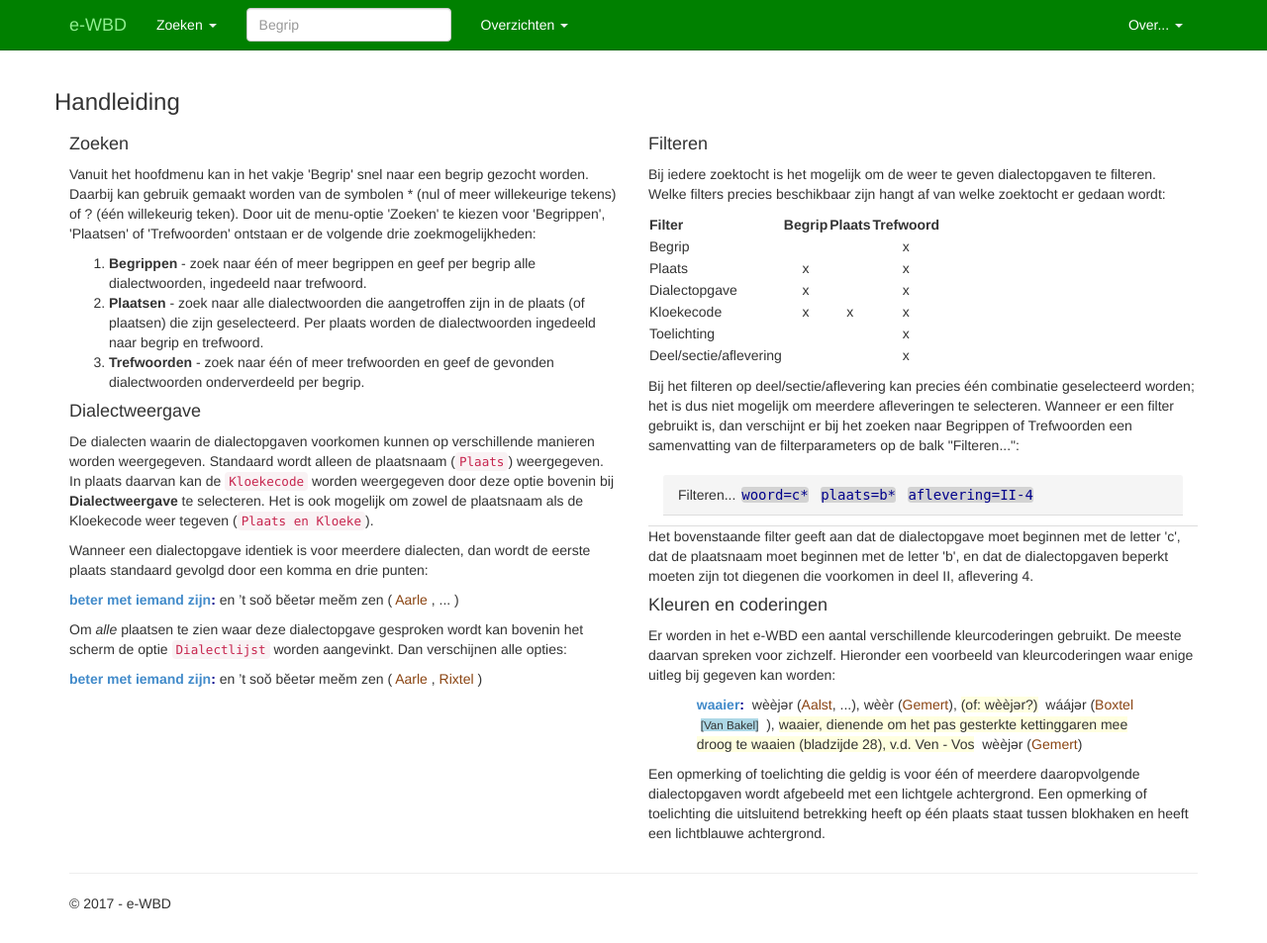
After one commit to ErwinKomen/RU-wbd, a Django app: page /guide in a window 1280 px wide. The commit adds this page. Shown: the whole page at 99% size. Run offline with Django 3.2, Linux system fonts and the light colour scheme; parts of the project's set-up code (start-up, migrations or seed data) failed here and were passed over; some libraries are stand-ins or nearby versions.

Commit message:
Added a guide and did some small changes

```diff
--- a/wbd/wbd/dictionary/forms.py
+++ b/wbd/wbd/dictionary/forms.py
@@ -54,7 +54,7 @@ class LemmaSearchForm(forms.ModelForm):
     sortOrder = forms.CharField(label=_("Sort Order"), initial="lemma")
     woord = forms.CharField(label=_("Dialectopgave"))
     dialectCode = forms.CharField(label=_("Kloeke code"))
-    dialectCity = forms.CharField(label=_("Stad"))
+    dialectCity = forms.CharField(label=_("Plaats"))
     bronnen = forms.CharField(label=_("Bronnen"))
     optdialect = forms.CharField(label=_("Dialectweergave"))
     aflevering = forms.CharField(label=_("Deel/sectie/aflevering"))
--- /dev/null
+++ b/wbd/wbd/dictionary/templates/dictionary/guide.html
@@ -0,0 +1,124 @@
+{% extends "dictionary/layout.html" %}
+{% load staticfiles %}
+
+
+{% block content %}
+
+<div class="row">
+
+  <h3>Handleiding</h3>
+
+  <div class="col-md-6">
+    <h4>Zoeken</h4>
+    <p>Vanuit het hoofdmenu kan in het vakje 'Begrip' snel naar een begrip gezocht worden.
+    Daarbij kan gebruik gemaakt worden van de symbolen * (nul of meer willekeurige tekens) of ? (één willekeurig teken).
+    Door uit de menu-optie 'Zoeken' te kiezen voor 'Begrippen', 'Plaatsen' of 'Trefwoorden' ontstaan er de volgende drie zoekmogelijkheden:
+      <ol>
+        <li><b>Begrippen</b> - zoek naar één of meer begrippen en geef per begrip alle dialectwoorden, ingedeeld naar trefwoord.</li>
+        <li><b>Plaatsen</b> - zoek naar alle dialectwoorden die aangetroffen zijn in de plaats (of plaatsen) die zijn geselecteerd.
+        Per plaats worden de dialectwoorden ingedeeld naar begrip en trefwoord.</li>
+        <li><b>Trefwoorden</b> - zoek naar één of meer trefwoorden en geef de gevonden dialectwoorden onderverdeeld per begrip.</li>
+      </ol>
+    </p>
+    <h4>Dialectweergave</h4>
+    <p>De dialecten waarin de dialectopgaven voorkomen kunnen op verschillende manieren worden weergegeven.
+    Standaard wordt alleen de plaatsnaam (<code>Plaats</code>) weergegeven.
+    In plaats daarvan kan de <code>Kloekecode</code> worden weergegeven door deze optie bovenin bij <b>Dialectweergave</b> te selecteren.
+    Het is ook mogelijk om zowel de plaatsnaam als de Kloekecode weer tegeven (<code>Plaats en Kloeke</code>).
+    </p>
+    <p>Wanneer een dialectopgave identiek is voor meerdere dialecten, dan wordt de eerste plaats standaard gevolgd door een komma en drie punten:</p>
+    <div>
+      <span class="lemma-trefwoord"><a href="/trefwoord/search/?search=beter%20met%20iemand%20zijn">beter met iemand zijn</a>:</span>
+      <span class="lemma-word">en ’t soŏ bĕetər meĕm zen</span>
+      <span>(</span>
+      <span class="lemma-word-dialect">
+        <span class="lemma-word-dialect-code hidden">L205p</span>
+        <span class="lemma-word-dialect-space hidden">&nbsp;</span>
+        <span class="lemma-word-dialect-stad">Aarle</span>
+        <span>, </span>
+        <span class="lemma-word-dialect-dots">...</span>
+      </span>
+      <span>)</span>
+    </div>
+    <p></p>
+    <p>Om <em>alle</em> plaatsen te zien waar deze dialectopgave gesproken wordt kan bovenin het scherm de optie <code>Dialectlijst</code> worden aangevinkt.
+    Dan verschijnen alle opties:</p>
+    <div>
+      <span class="lemma-trefwoord"><a href="/trefwoord/search/?search=beter%20met%20iemand%20zijn">beter met iemand zijn</a>:</span>
+      <span class="lemma-word">en ’t soŏ bĕetər meĕm zen</span>
+      <span>(</span>
+      <span class="lemma-word-dialect">
+        <span class="lemma-word-dialect-code hidden">L205p</span>
+        <span class="lemma-word-dialect-space hidden">&nbsp;</span>
+        <span class="lemma-word-dialect-stad">Aarle</span>
+        <span>, </span>
+        <span class="lemma-word-dialect-dots hidden">...</span>
+      </span>
+      <span class="lemma-word-dialect-additional">
+        <span class="lemma-word-dialect-code hidden">L206p</span>
+        <span class="lemma-word-dialect-space hidden">&nbsp;</span>
+        <span class="lemma-word-dialect-stad">Rixtel</span>
+        <span></span>
+      </span>
+      <span>)</span>
+    </div>
+  </div>
+  <div class="col-md-6" >
+    <h4>Filteren</h4>
+    <p>Bij iedere zoektocht is het mogelijk om de weer te geven dialectopgaven te filteren.
+    Welke filters precies beschikbaar zijn hangt af van welke zoektocht er gedaan wordt:
+    <table>
+      <thead><tr><th>Filter</th><th align="center">Begrip</th><th align="center">Plaats</th><th align="center">Trefwoord</th></tr></thead>
+      <tbody>
+        <tr><td>Begrip</td><td></td><td></td><td align="center">x</td></tr>
+        <tr><td>Plaats</td><td align="center">x</td><td></td><td align="center">x</td></tr>
+        <tr><td>Dialectopgave</td><td align="center">x</td><td></td><td align="center">x</td></tr>
+        <tr><td>Kloekecode</td><td align="center">x</td><td align="center">x</td><td align="center">x</td></tr>
+        <tr><td>Toelichting</td><td></td><td></td><td align="center">x</td></tr>
+        <tr><td>Deel/sectie/aflevering</td><td></td><td></td><td align="center">x</td></tr>
+      </tbody>
+    </table></p>
+    <p>Bij het filteren op deel/sectie/aflevering kan precies één combinatie geselecteerd worden; het is dus niet mogelijk om meerdere afleveringen te selecteren.
+    Wanneer er een filter gebruikt is, dan verschijnt er bij het zoeken naar Begrippen of Trefwoorden een samenvatting van de filterparameters op de balk "Filteren...":
+    </p>
+    <div class="panel-heading panel-default">
+      <div class="panel-heading" data-toggle="collapse">
+        <span>Filteren...</span>
+        <span class="filter-summary">
+          <span class="filter-item">woord=c*</span>
+          <span class="filter-item">plaats=b*</span>
+          <span class="filter-item">aflevering=II-4</span>
+        </span>
+      </div>
+    </div>
+    <p>Het bovenstaande filter geeft aan dat de dialectopgave moet beginnen met de letter 'c',
+    dat de plaatsnaam moet beginnen met de letter 'b',
+    en dat de dialectopgaven beperkt moeten zijn tot diegenen die voorkomen in deel II, aflevering 4.</p>
+    <h4>Kleuren en coderingen</h4>
+    <p>Er worden in het e-WBD een aantal verschillende kleurcoderingen gebruikt. De meeste daarvan spreken voor zichzelf.
+    Hieronder een voorbeeld van kleurcoderingen waar enige uitleg bij gegeven kan worden:</p>
+    <div class="row">
+    <div class="col-md-10 col-md-offset-1">
+      {% spaceless %}
+      <span class="lemma-trefwoord"><a href="/trefwoord/search/?search=waaier">waaier</a>:</span>
+      <span class="lemma-word-toelichting"></span>&nbsp;
+      <span class="lemma-word">wèèjǝr</span><span> (</span><span class="lemma-word-dialect"><span class="lemma-word-dialect-code hidden">L256p</span><span class="lemma-word-dialect-space hidden">&nbsp;</span><span class="lemma-word-dialect-stad">Aalst</span><span>, </span><span class="lemma-word-dialect-dots">...</span></span>
+      <span class="lemma-word-dialect-additional hidden"><span class="lemma-word-dialect-code hidden">L225p</span><span class="lemma-word-dialect-space hidden">&nbsp;</span><span class="lemma-word-dialect-stad">Zeelst</span><span></span></span><span>)</span><span>, </span>
+      <span class="lemma-word">wèèr</span><span> (</span><span class="lemma-word-dialect"><span class="lemma-word-dialect-code hidden">L207p</span><span class="lemma-word-dialect-space hidden">&nbsp;</span><span class="lemma-word-dialect-stad">Gemert</span><span></span></span><span>)</span><span>, </span>
+      <span class="lemma-word-toelichting">(of: wèèjǝr?)</span>&nbsp;
+      <span class="lemma-word">wáájǝr</span><span> (</span><span class="lemma-word-dialect"><span class="lemma-word-dialect-code hidden">K172p</span><span class="lemma-word-dialect-space hidden">&nbsp;</span><span class="lemma-word-dialect-stad">Boxtel</span>
+      &nbsp;<span class="word-kloeketoelichting">[Van Bakel]</span>&nbsp;
+      <span></span></span><span>)</span><span>, </span>
+      <span class="lemma-word-toelichting">waaier, dienende om het pas gesterkte kettinggaren mee droog te waaien (bladzijde 28), v.d. Ven - Vos</span>&nbsp;
+      <span class="lemma-word">wèèjǝr</span><span> (</span><span class="lemma-word-dialect"><span class="lemma-word-dialect-code hidden">L207p</span><span class="lemma-word-dialect-space hidden">&nbsp;</span><span class="lemma-word-dialect-stad">Gemert</span><span></span></span><span>)</span>
+      {% endspaceless %}
+    </div>
+      </div>
+    <p></p>
+    <p>Een opmerking of toelichting die geldig is voor één of meerdere daaropvolgende dialectopgaven wordt afgebeeld met een lichtgele achtergrond.
+    Een opmerking of toelichting die uitsluitend betrekking heeft op één plaats staat tussen blokhaken en heeft een lichtblauwe achtergrond.
+    </p>
+  </div>
+</div>
+
+{% endblock %}
--- a/wbd/wbd/dictionary/templates/dictionary/index.html
+++ b/wbd/wbd/dictionary/templates/dictionary/index.html
@@ -47,7 +47,8 @@
     <a target="_blank" href="{% static 'dictionary/content/taalkaart-wbd.jpg' %}">
     <img src="{% static 'dictionary/content/taalkaart-wbd.jpg' %}"
          alt="Hoofdgebieden van de Brabantse dialecten"
-         title="Hoofdgebieden van de Brabantse dialecten"
+         title="Hoofdgebieden van de Brabantse dialecten
+(Noord-Brabant, Antwerpen, Vlaams-Brabant, Brussel)"
          style="float:right;height:400px;" ></a>
   </div>
 </div>
--- a/wbd/wbd/dictionary/templates/dictionary/lemma_list.html
+++ b/wbd/wbd/dictionary/templates/dictionary/lemma_list.html
@@ -158,7 +158,7 @@
           </div>
       </div>
       <table class="table table-hover">
-        <thead><tr><th class="hidden">id</th><th>Begrip</th><th>Trefwoord: dialectopgave (plaats)</th><th>Omschrijving</th></tr></thead>
+        <thead><tr><th class="hidden">id</th><th>Begrip</th><th>Trefwoord: dialectopgave (plaats)</th><th>Bronnen</th></tr></thead>
         <tbody>
           {% for item in qlist %}
             {% if item.lemma_gloss.first %}
--- a/wbd/wbd/dictionary/templates/dictionary/topnav.html
+++ b/wbd/wbd/dictionary/templates/dictionary/topnav.html
@@ -79,6 +79,7 @@
                          aria-haspopup="true" aria-expanded="false">Over... <span class="caret"></span></a>
                       <ul class="dropdown-menu">
                         <li><a href="{% url 'about' %}">Informatie</a></li>
+                        <li><a href="{% url 'guide' %}">Handleiding</a></li>
                         <li><a href="{% url 'contact' %}">Contact</a></li>
                         {% if user.is_authenticated %}
                           <form id="logoutForm" action="{% url 'logout' %}" method="post" class="navbar-right">
--- a/wbd/wbd/dictionary/views.py
+++ b/wbd/wbd/dictionary/views.py
@@ -166,11 +166,18 @@ def contact(request):
 def about(request):
     """Renders the about page."""
     assert isinstance(request, HttpRequest)
-    return render(
-        request,
-        'dictionary/about.html',
-        {
-            'title':'e-WBD informatie',
+    return render( request, 'dictionary/about.html',
+        {   'title':'e-WBD informatie',
+            'message':'Radboud Universiteit Nijmegen - Dialectenwoordenboek.',
+            'year':datetime.now().year,
+        }
+    )
+
+def guide(request):
+    """Renders the 'guide' page."""
+    assert isinstance(request, HttpRequest)
+    return render( request, 'dictionary/guide.html',
+        {   'title':'e-WBD handleiding',
             'message':'Radboud Universiteit Nijmegen - Dialectenwoordenboek.',
             'year':datetime.now().year,
         }
--- a/wbd/wbd/urls.py
+++ b/wbd/wbd/urls.py
@@ -36,6 +36,7 @@ urlpatterns = [
     url(r'^$', wbd.dictionary.views.home, name='home'),
     url(r'^contact$', wbd.dictionary.views.contact, name='contact'),
     url(r'^about', wbd.dictionary.views.about, name='about'),
+    url(r'^guide', wbd.dictionary.views.guide, name='guide'),
     url(r'^delen', DeelListView.as_view(), name='delen'),
     url(r'^definitions$', RedirectView.as_view(url='/'+pfx+'admin/'), name='definitions'),
     url(r'^entries$', RedirectView.as_view(url='/'+pfx+'admin/dictionary/entry/'), name='entries'),
```
Also changed, not shown: wbd/wbd/dictionary/templates/dictionary/about.html (+23 -7 lines), 1 other file.
